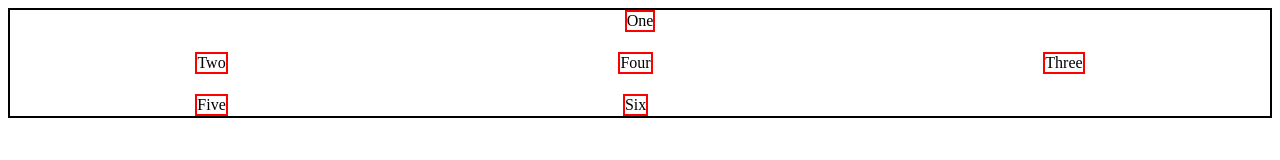
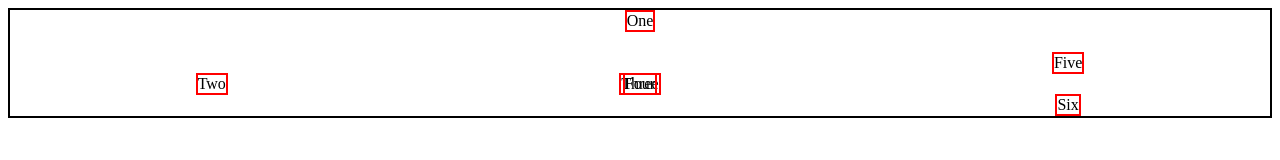
Before and after one commit to saqib-jamil/Sigma-Web-Dev, a plain HTML site: page CSS/Grid/grid2.html in a window 1280 px wide. Drawn offline with Linux system fonts and the light colour scheme.

Commit message:
grid updted

```diff
--- a/CSS/Grid/grid2.html
+++ b/CSS/Grid/grid2.html
@@ -28,7 +28,7 @@
            grid-area: side;
         }
         .item3{
-            grid-area: article;
+            grid-area: footer;
         }
         .item4{
             grid-area: footer;
```
